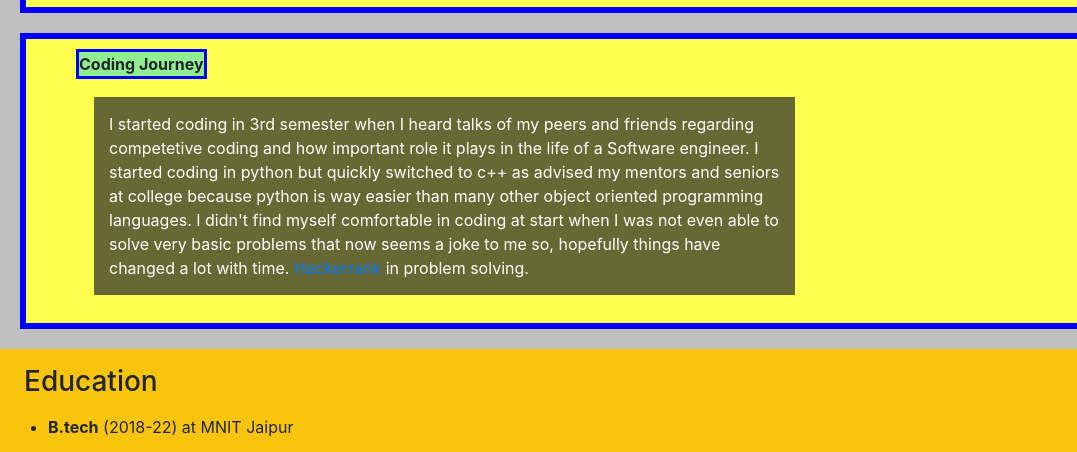
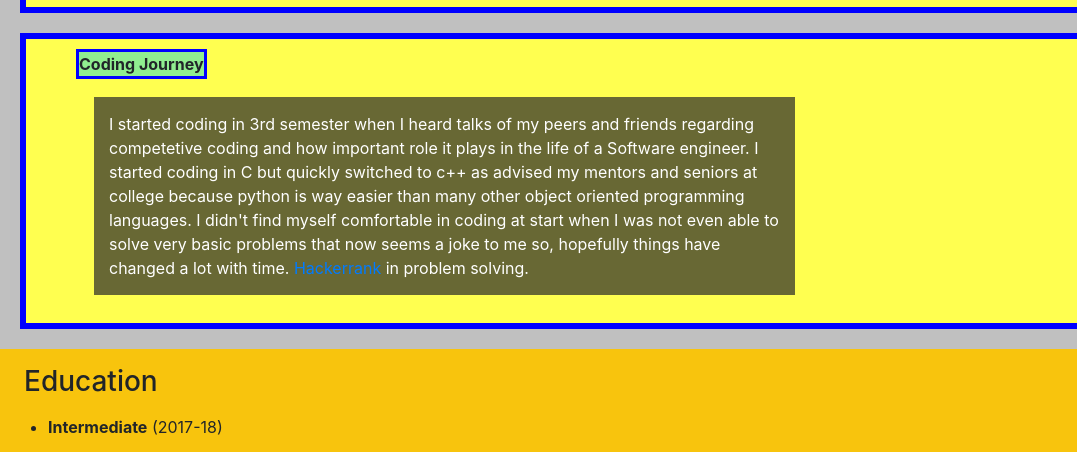
Before and after one commit to deshpriya2912/portfolio, a plain HTML site: page index.html in a window 1280 px wide. Both pictures are taken after a click on the heading "Coding Journey". Shown: the part 827-1279 px from the top of the page, 0-1077 px from the left. Drawn offline with nearby package versions, Linux system fonts and the light colour scheme.

Commit message:
Update index.html

```diff
--- a/index.html
+++ b/index.html
@@ -78,7 +78,7 @@
      	<p class="textss" style="display: inline-block;width:60%;">
      		I started coding in 3rd semester when I heard talks of my peers and friends regarding competetive coding
 			and how important role it plays in the life of a Software engineer.
-			I started coding in python but quickly switched to c++ as advised my mentors and seniors at college because python is
+			I started coding in C but quickly switched to c++ as advised my mentors and seniors at college because python is
 			way easier than many other object oriented programming languages.
 			I didn't find myself comfortable in coding at start when I was not even able to solve very basic problems that now
 			seems a joke to me so, hopefully things have changed a lot with time.
@@ -90,8 +90,7 @@
      <div id="education" style="background-color: rgb(248,196,13);padding: 8px;">
      	<h3 style="padding: 8px;padding-left: 16px;">Education</h3>
         <ul>
-        	<li><p><strong>B.tech</strong> (2018-22) at MNIT Jaipur</p><label for="file">Grade : 7.43 CGPA</label>
-            <progress id="file" value="7.43" max="10"></progress></li>
+
         	<li><p><strong>Intermediate</strong> (2017-18)</p><label for="file">Grade: 89% </label>
             <progress id="file" value="89" max="100"></progress></li>
         	<li><p><strong>Matriculation</strong> (2015-16)</p><label for="file"> Grade :10 CGPA</label>
```
